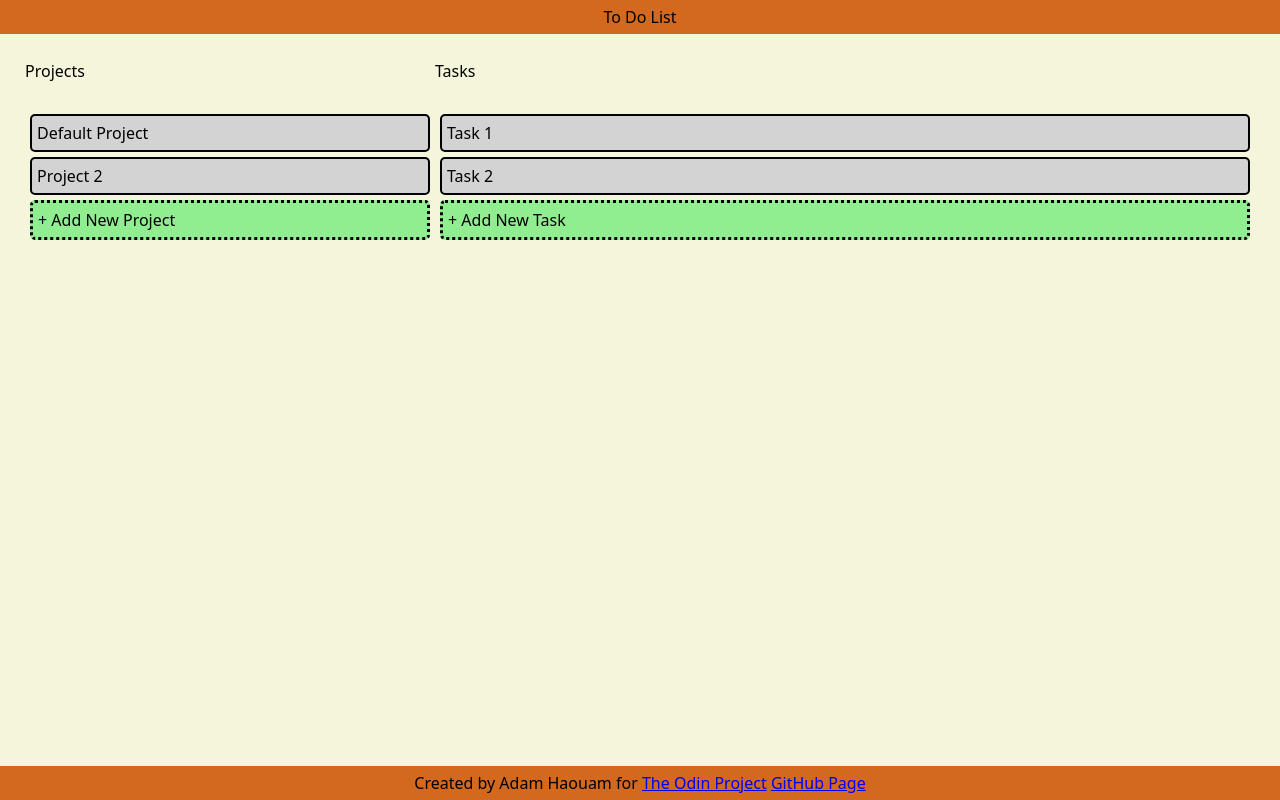
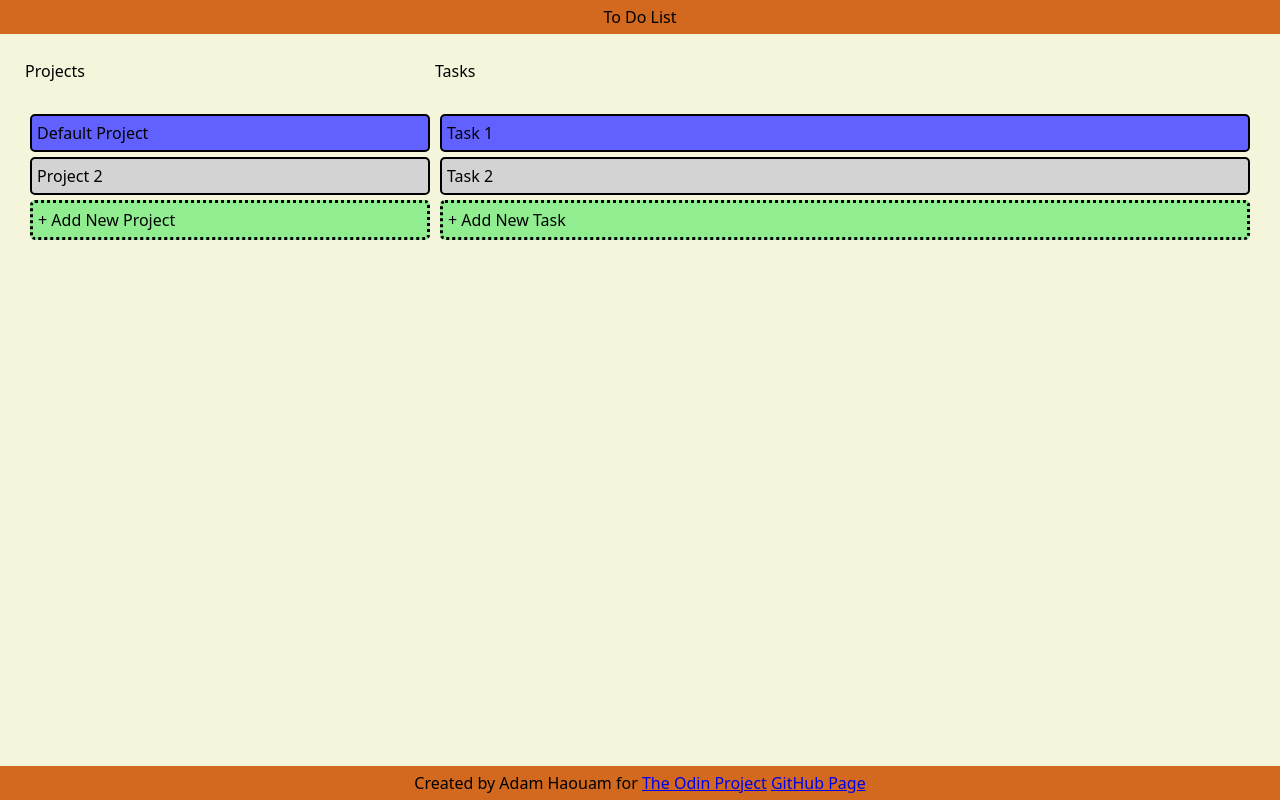
Before and after one commit to adamhaouam/todolist, a website built with webpack: page src/template.html in a window 1280 px wide. Built offline with nearby package versions, Linux system fonts and the light colour scheme.

Commit message:
add feature to make tasks selectable
highlight selectable projects and tasks

```diff
--- a/src/index.js
+++ b/src/index.js
@@ -86,6 +86,7 @@ project2.addTask(task3);
 
 
 let selectedProject = findFirstUndeletedProject();
+let selectedTask = findFirstUndeletedTask();
 
 
 function updateDOM() {
@@ -106,6 +107,12 @@ function updateDOM() {
             //create project box for each project
             const projectBox = document.createElement("div");
             projectBox.classList.add("projectEntry");
+
+            //change colour if selected
+            if (project == selectedProject) {
+                projectBox.classList.add("selected");
+            }
+
             const projectTitle = document.createElement("h3");
             projectTitle.textContent = defaultProjectList.projects[project].name;
             projectBox.appendChild(projectTitle);
@@ -180,6 +187,10 @@ function updateDOM() {
             const taskBox = document.createElement("div");
             taskBox.classList.add("taskEntry");
 
+            if (task == selectedTask) {
+                taskBox.classList.add("selected");
+            }
+
             const taskTitle = document.createElement("h3");
             taskTitle.textContent = defaultProjectList.projects[selectedProject].tasks[task].name;
             taskBox.appendChild(taskTitle);
@@ -199,6 +210,8 @@ function updateDOM() {
 
             taskBox.addEventListener('click', function() {
                 console.log("box clicked");
+                selectedTask = task;
+                console.log("Selected Task: " + selectedTask);
                 // Highlight selected task box
                 updateDOM();
             });
@@ -268,5 +281,12 @@ function findLastSelectedProject() {
     return null;
 }
 
+function findFirstUndeletedTask() {
+    for (const task in defaultProjectList.projects[selectedProject].tasks) {
+        if (defaultProjectList.projects[selectedProject].tasks[task].isDeleted === false) {
+            return task;
+        }
+    }
+}
 
 updateDOM();
--- a/src/styles.css
+++ b/src/styles.css
@@ -68,7 +68,7 @@ header, footer {
 }
 
 .projectEntry:hover, .taskEntry:hover {
-    background-color: gray;
+    border: 4px solid black;
     cursor: pointer;
 
 }
@@ -115,3 +115,7 @@ header, footer {
   padding: 10px 30px;
   justify-self: center;
 }
+
+.selected {
+  background-color: rgb(97, 97, 255);
+}
```
Lines whose indentation alone changed are shown as unchanged.
